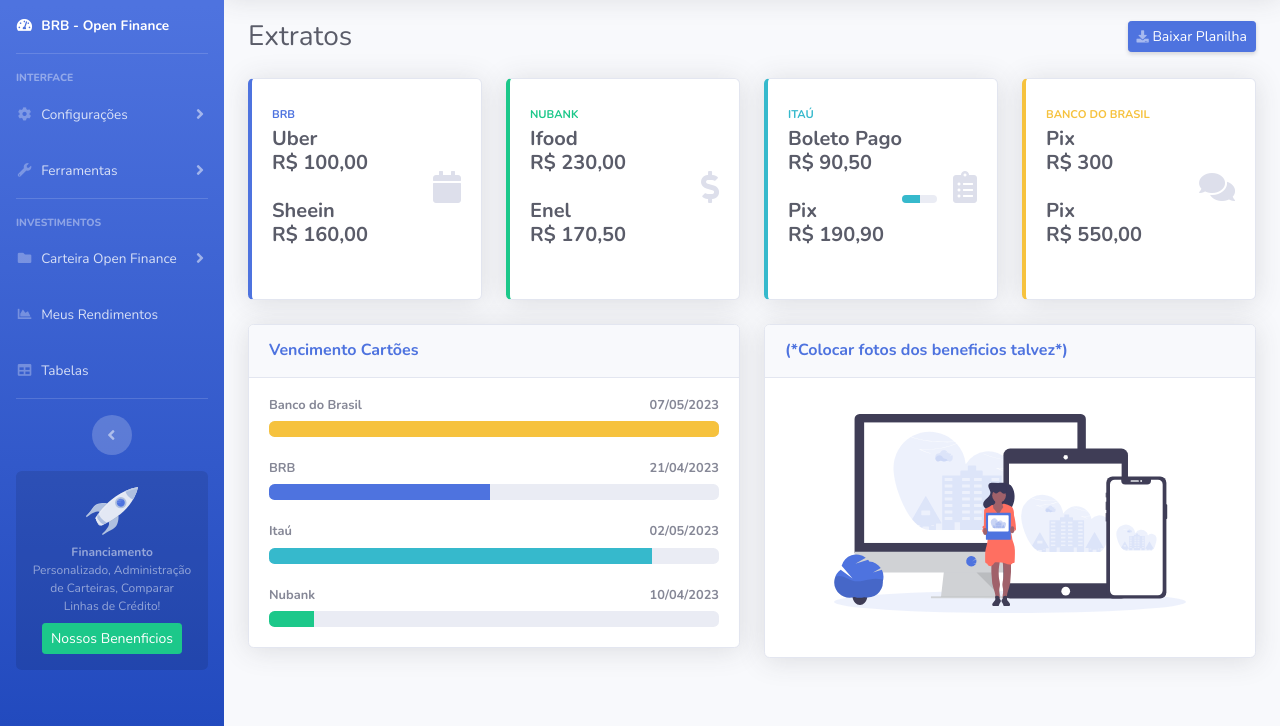
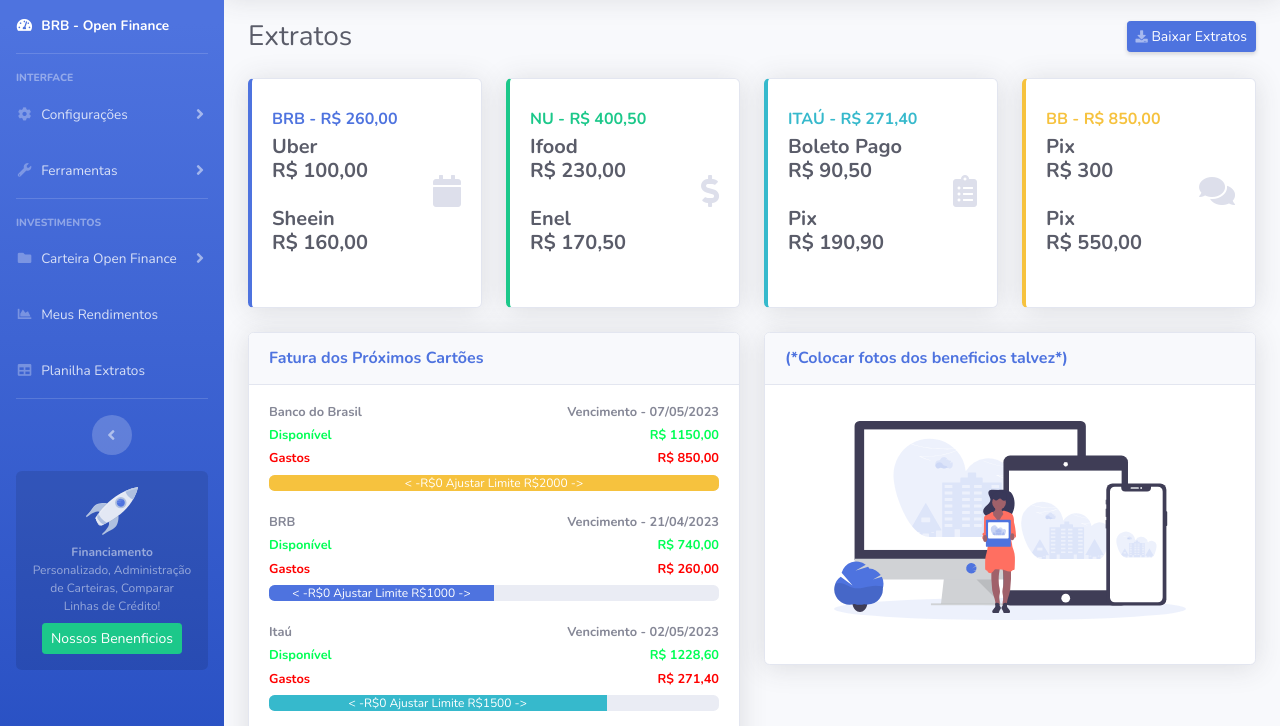
Before and after one commit to victorHBT/InterfaceInvestimentosBRB, a website with bundled scripts: page index.html in a window 1280 px wide. Shown: the part 74-800 px from the top of the page. Built offline with nearby package versions, Linux system fonts and the light colour scheme; files whose address does not match are found by name.

Commit message:
Update index.html

```diff
--- a/index.html
+++ b/index.html
@@ -133,7 +133,7 @@
             <li class="nav-item">
                 <a class="nav-link" href="tables.html">
                     <i class="fas fa-fw fa-table"></i>
-                    <span>Tabelas</span></a>
+                    <span>Planilha Extratos</span></a>
             </li>
 
             <!-- Divider -->
@@ -371,7 +371,7 @@
                     <div class="d-sm-flex align-items-center justify-content-between mb-4">
                         <h1 class="h3 mb-0 text-gray-800">Extratos</h1>
                         <a href="#" class="d-none d-sm-inline-block btn btn-sm btn-primary shadow-sm"><i
-                                class="fas fa-download fa-sm text-white-50"></i> Baixar Planilha</a>
+                                class="fas fa-download fa-sm text-white-50"></i> Baixar Extratos</a>
                     </div>
 
                     <!-- Content Row -->
@@ -383,13 +383,14 @@
                                 <div class="card-body">
                                     <div class="row no-gutters align-items-center">
                                         <div class="col mr-2">
-                                            <div class="text-xs font-weight-bold text-primary text-uppercase mb-1">
-                                                BRB</div>
+                                            <div class="text-xl font-weight-bold text-primary text-uppercase mb-1">
+                                                BRB - R$ 260,00 </div>
+
                                             <div class="h5 mb-0 font-weight-bold text-gray-800">Uber<br>R$ 100,00</br></div>
                                             <br><div class="h5 mb-0 font-weight-bold text-gray-800">Sheein<br>R$ 160,00</br></div></br>
                                         </div>
                                         <div class="col-auto">
-                                            <i class="fas fa-calendar fa-2x text-gray-300"></i>
+                                            <i class="fas fa-calendar fa-2x text-gray-300"> </i>
                                         </div>
                                     </div>
                                 </div>
@@ -402,8 +403,8 @@
                                 <div class="card-body">
                                     <div class="row no-gutters align-items-center">
                                         <div class="col mr-2">
-                                            <div class="text-xs font-weight-bold text-success text-uppercase mb-1">
-                                                Nubank</div>
+                                            <div class="text-md font-weight-bold text-success text-uppercase mb-1">
+                                                Nu - R$ 400,50</div>
                                                 <div class="h5 mb-0 font-weight-bold text-gray-800">Ifood<br>R$ 230,00</br></div>
                                                 <br><div class="h5 mb-0 font-weight-bold text-gray-800">Enel<br>R$ 170,50</br></div></br>
                                         </div>
@@ -421,20 +422,20 @@
                                 <div class="card-body">
                                     <div class="row no-gutters align-items-center">
                                         <div class="col mr-2">
-                                            <div class="text-xs font-weight-bold text-info text-uppercase mb-1">Itaú
+                                            <div class="text-md font-weight-bold text-info text-uppercase mb-1">Itaú - R$ 271,40
                                             </div>
                                             <div class="row no-gutters align-items-center">
                                                 <div class="col-auto">
                                                   <div class="h5 mb-0 font-weight-bold text-gray-800">Boleto Pago<br>R$ 90,50</br></div>
                                                   <br><div class="h5 mb-0 font-weight-bold text-gray-800">Pix<br>R$ 190,90</br></div></br>
                                                 </div>
-                                                <div class="col">
+                                                <!--  <div class="col">
                                                     <div class="progress progress-sm mr-2">
                                                         <div class="progress-bar bg-info" role="progressbar"
                                                             style="width: 50%" aria-valuenow="50" aria-valuemin="0"
                                                             aria-valuemax="100"></div>
                                                     </div>
-                                                </div>
+                                                </div>-->
                                             </div>
                                         </div>
                                         <div class="col-auto">
@@ -451,8 +452,8 @@
                                 <div class="card-body">
                                     <div class="row no-gutters align-items-center">
                                         <div class="col mr-2">
-                                            <div class="text-xs font-weight-bold text-warning text-uppercase mb-1">
-                                                Banco Do Brasil</div>
+                                            <div class="text-md font-weight-bold text-warning text-uppercase mb-1">
+                                                BB - R$ 850,00</div>
                                                 <div class="h5 mb-0 font-weight-bold text-gray-800">Pix<br>R$ 300</br></div>
                                                 <br><div class="h5 mb-0 font-weight-bold text-gray-800">Pix<br>R$ 550,00</br></div></br>
                                         </div>
@@ -475,7 +476,7 @@
                             <!-- Project Card Example -->
                             <div class="card shadow mb-4">
                                 <div class="card-header py-3">
-                                    <h6 class="m-0 font-weight-bold text-primary">Vencimento Cartões</h6>
+                                    <h6 class="m-0 font-weight-bold text-primary">Fatura dos Próximos Cartões</h6>
                                 </div>
                                 <div class="card-body">
                                     <!-- <h4 class="small font-weight-bold">Migração de servidor <span
@@ -485,28 +486,48 @@
                                             aria-valuenow="20" aria-valuemin="0" aria-valuemax="100"></div>
                                     </div>-->
                                     <h4 class="small font-weight-bold">Banco do Brasil <span
-                                            class="float-right">07/05/2023</span></h4>
+                                            class="float-right"> Vencimento - 07/05/2023</span></h4>
+                                            <h4 class="small font-weight-bold"><font color="#00ff55"> Disponível </font> <span
+                                                    class="float-right"> <font color="#00ff55"> R$ 1150,00 </font></span></h4>
+                                            <h4 class="small font-weight-bold"><font color="#FF0000"> Gastos </font> <span
+                                                            class="float-right"> <font color="#FF0000"> R$ 850,00 </font></span></h4>
                                     <div class="progress mb-4">
                                         <div class="progress-bar bg-warning" role="progressbar" style="width: 100%"
-                                            aria-valuenow="40" aria-valuemin="0" aria-valuemax="100"></div>
+                                            aria-valuenow="40" aria-valuemin="0" aria-valuemax="100">< -R$0 Ajustar Limite R$2000 -></div>
                                     </div>
+
+
+
                                     <h4 class="small font-weight-bold">BRB<span
-                                            class="float-right">21/04/2023</span></h4>
+                                            class="float-right"> Vencimento - 21/04/2023</span></h4>
+                                            <h4 class="small font-weight-bold"><font color="#00ff55"> Disponível </font> <span
+                                                    class="float-right"> <font color="#00ff55"> R$ 740,00 </font></span></h4>
+                                            <h4 class="small font-weight-bold"><font color="#FF0000"> Gastos </font> <span
+                                                            class="float-right"> <font color="#FF0000"> R$ 260,00 </font></span></h4>
                                     <div class="progress mb-4">
-                                        <div class="progress-bar" role="progressbar" style="width: 49%"
-                                            aria-valuenow="60" aria-valuemin="0" aria-valuemax="100"></div>
+                                        <div class="progress-bar" role="progressbar" style="width:50%"
+                                            aria-valuenow="60" aria-valuemin="0" aria-valuemax="100">< -R$0 Ajustar Limite R$1000 -></div>
+
                                     </div>
                                     <h4 class="small font-weight-bold">Itaú <span
-                                            class="float-right">02/05/2023</span></h4>
+                                            class="float-right">Vencimento - 02/05/2023</span></h4>
+                                            <h4 class="small font-weight-bold"><font color="#00ff55"> Disponível </font> <span
+                                                    class="float-right"> <font color="#00ff55"> R$ 1228,60 </font></span></h4>
+                                            <h4 class="small font-weight-bold"><font color="#FF0000"> Gastos </font> <span
+                                                            class="float-right"> <font color="#FF0000"> R$ 271,40 </font></span></h4>
                                     <div class="progress mb-4">
-                                        <div class="progress-bar bg-info" role="progressbar" style="width: 85%"
-                                            aria-valuenow="80" aria-valuemin="0" aria-valuemax="100"></div>
+                                        <div class="progress-bar bg-info" role="progressbar" style="width: 75%"
+                                            aria-valuenow="80" aria-valuemin="0" aria-valuemax="100">< -R$0 Ajustar Limite R$1500 -></div>
                                     </div>
                                     <h4 class="small font-weight-bold">Nubank <span
-                                            class="float-right">10/04/2023</span></h4>
+                                            class="float-right">Vencimento - 10/04/2023</span></h4>
+                                            <h4 class="small font-weight-bold"><font color="#00ff55"> Disponível </font> <span
+                                                    class="float-right"> <font color="#00ff55"> R$ 4549,50 </font></span></h4>
+                                            <h4 class="small font-weight-bold"><font color="#FF0000"> Gastos </font> <span
+                                                            class="float-right"> <font color="#FF0000"> 450,50 </font></span></h4>
                                     <div class="progress">
-                                        <div class="progress-bar bg-success" role="progressbar" style="width: 10%"
-                                            aria-valuenow="100" aria-valuemin="0" aria-valuemax="100"></div>
+                                        <div class="progress-bar bg-success" role="progressbar" style="width: 100%"
+                                            aria-valuenow="100" aria-valuemin="0" aria-valuemax="100">< -R$0 Ajustar Limite R$5000 -></div>
                                     </div>
                                 </div>
                             </div>
```
